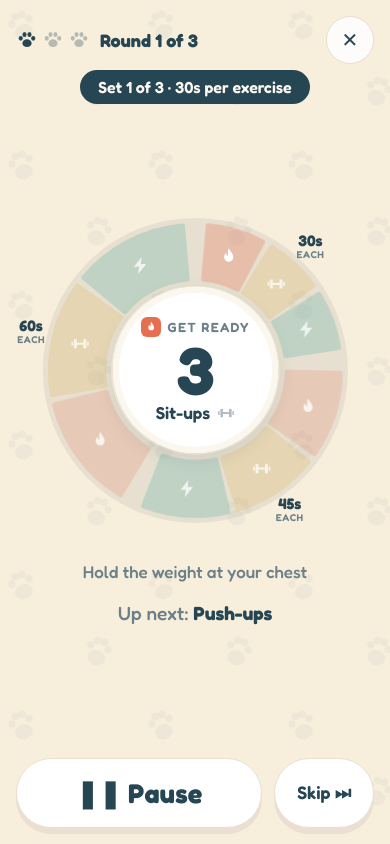
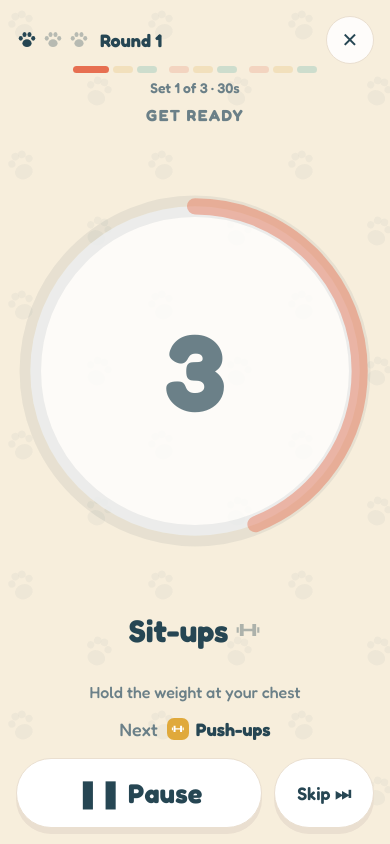
Before and after one commit to Hearsay-Law/PuppyPlaytime, a plain HTML site: page web/index.html in a window 390 px wide. Both pictures are taken after a click on the button "Let's play! 🐾". Drawn offline with Linux system fonts and the light colour scheme.

Commit message:
Separate focus and overview screens during the workout; fit to screen
- Get-ready and exercise use a focus view: big countdown in a ring that
  empties, exercise name, cues (weights, switch sides) and form tip, a
  9-bar strip for place in the round, and what's next
- Breaks and the finish keep the round overview pie with upcoming pills
- Views crossfade; each new exercise slides in. Animations are CSS-only
  and never affect timing
- Workout screen is locked to the visible area so it doesn't scroll when
  the phone's bars are showing; shorter labels throughout

Co-Authored-By: Claude Opus 5.5 <noreply@anthropic.com>
Claude-Session: https://claude.ai/code/session_01VVNgdAypbR65kVMMjqU5T7

```diff
--- a/web/app.js
+++ b/web/app.js
@@ -341,14 +341,14 @@
           <button class="edit" data-round="${r}">✎ Edit</button>
         </div>
         <ul>${names.map((n, e) => `
-          <li>${badge(e)}<span class="name">${esc(n)}${wtIcon(findEx(e, n))}${findEx(e, n).sides ? '<span class="sides" title="Switch sides halfway">⇄</span>' : ''}</span><span class="tag">${CATS[e].label}</span></li>`).join('')}
+          <li>${badge(e)}<span class="name">${esc(n)}${wtIcon(findEx(e, n))}${findEx(e, n).sides ? '<span class="sides" title="Switch sides halfway">⇄</span>' : ''}</span></li>`).join('')}
         </ul>
       </section>`).join('');
     document.querySelectorAll('#readySeg button').forEach((b) => b.classList.toggle('on', +b.dataset.v === settings.readySecs));
     const sb = $('#soundBtn');
     sb.textContent = settings.sound ? 'On' : 'Off';
     sb.classList.toggle('on', settings.sound);
-    $('#estimate').textContent = `About ${totalMinutes()} minutes, plus your breaks`;
+    $('#estimate').textContent = `About ${totalMinutes()} min + breaks`;
   }
 
   $('#rounds').addEventListener('click', (ev) => {
@@ -398,8 +398,7 @@
     const draft = settings.rounds[r].slice();
     const options = (e) => LIBRARY[e].map((x) => {
       const other = settings.rounds.findIndex((names, rr) => rr !== r && names[e] === x.name);
-      const extra = (x.weight === 'required' ? ' · weights' : x.weight ? ' · weights optional' : '') + (x.sides ? ' · both sides' : '');
-      return `<option value="${esc(x.name)}" ${x.name === draft[e] ? 'selected' : ''} ${other >= 0 ? 'disabled' : ''}>${esc(x.name)}${extra}${other >= 0 ? ` (Round ${other + 1})` : ''}</option>`;
+      return `<option value="${esc(x.name)}" ${x.name === draft[e] ? 'selected' : ''} ${other >= 0 ? 'disabled' : ''}>${esc(x.name)}${other >= 0 ? ` (Round ${other + 1})` : ''}</option>`;
     }).join('');
     const tipFor = (e) => {
       const x = findEx(e, draft[e]);
@@ -592,8 +591,8 @@
     else if (act === 'continue') continueFromBreak();
     else if (act === 'home') stopWorkout();
   });
-  // Tapping the circle also pauses / resumes.
-  $('#pieWrap').addEventListener('click', () => {
+  // Tapping the big timer also pauses / resumes.
+  $('#focusMain').addEventListener('click', () => {
     const st = cur();
     if (st && (st.type === 'ready' || st.type === 'work')) togglePause();
   });
@@ -643,16 +642,25 @@
     SET_SECONDS.forEach((sec, s) => {
       const mid = (ANG[s * 3][0] + ANG[s * 3 + 2][1]) / 2;
       const [x, y] = pt(mid, 188).split(' ').map(Number);
-      out += `<text class="lbl" x="${x}" y="${y - 6}" text-anchor="middle" dominant-baseline="middle">${sec}s</text>`;
-      out += `<text class="lbl2" x="${x}" y="${y + 9}" text-anchor="middle" dominant-baseline="middle">EACH</text>`;
+      out += `<text class="lbl" x="${x}" y="${y}" text-anchor="middle" dominant-baseline="middle">${sec}s</text>`;
     });
     return out + '</svg>';
   }
 
   // ---------- Render ----------
+  // Two views share the workout screen and crossfade:
+  //   focus    - get-ready and exercise: big countdown, ring, exercise name, cues
+  //   overview - breaks and the finish: the whole round as a pie, what's coming
+  // Rendering only reads the clock; transitions are pure CSS, so they never touch timing.
+  const RING_C = 2 * Math.PI * 92;
   function pills(r) {
     return `<div class="list">${settings.rounds[r].map((n, e) =>
       `<span class="pill">${badge(e)}${esc(n)}${wtIcon(findEx(e, n))}</span>`).join('')}</div>`;
+  }
+  function restartAnim(el, cls) {
+    el.classList.remove(cls);
+    void el.offsetWidth;
+    el.classList.add(cls);
   }
 
   function render() {
@@ -661,101 +669,108 @@
     const timed = st.type === 'ready' || st.type === 'work';
     const paused = timed && pausedAt !== null;
 
-    // Which round the pie shows and how much of it is finished
-    let pr, doneCount, active = -1, roundsDone;
-    if (timed) { pr = st.r; doneCount = st.s * 3 + st.e; active = doneCount; roundsDone = st.r; }
-    else if (st.type === 'break' && st.kind === 'set') { pr = st.r; doneCount = st.s * 3; roundsDone = st.r; }
-    else if (st.type === 'break') { pr = st.r - 1; doneCount = 9; roundsDone = st.r; }
-    else { pr = 2; doneCount = 9; roundsDone = 3; }
-
     const key = `${idx}|${paused}`;
     if (key !== shownKey) {
       shownKey = key;
       document.body.dataset.phase = st.type === 'work' ? CATS[st.e].key : st.type;
       $('#play').classList.toggle('paused', paused);
+      $('#play').dataset.view = timed ? 'focus' : 'overview';
+      const roundsDone = st.type === 'done' ? 3 : st.r;
       $('#roundDots').innerHTML = [0, 1, 2].map((i) =>
         `<span class="rdot ${i < roundsDone ? 'full' : ''} ${i === roundsDone ? 'cur' : ''}">${PAW}</span>`).join('');
-      $('#roundLabel').textContent = st.type === 'done' ? 'All 3 rounds!'
-        : st.type === 'break' && st.kind === 'round' ? `Round ${st.r} done` : `Round ${pr + 1} of 3`;
-      $('#chip').textContent = timed ? `Set ${st.s + 1} of 3 · ${SET_SECONDS[st.s]}s per exercise`
-        : st.type === 'break' && st.kind === 'set' ? `Next: set ${st.s + 1} · ${SET_SECONDS[st.s]}s per exercise` : '';
-      $('#pie').innerHTML = pieSVG(doneCount, active, st.type);
-      renderUpNext(st);
+      $('#roundLabel').textContent = st.type === 'done' ? 'All done!'
+        : st.type === 'break' && st.kind === 'round' ? `Round ${st.r} done` : `Round ${st.r + 1}`;
+      if (timed) renderFocus(st, paused);
+      else renderOverview(st);
       renderControls(st, paused);
     }
 
     // Per-frame bits
-    const phase = $('#phase'), count = $('#count'), ex = $('#exName');
-    count.classList.toggle('small', !timed);
     if (timed) {
       const rem = Math.max(0, st.dur - elapsed());
-      const label = paused ? 'Paused' : st.type === 'ready' ? 'Get ready' : CATS[st.e].label;
-      if (phase.dataset.label !== label + st.e) {
-        phase.dataset.label = label + st.e;
-        phase.innerHTML = `${badge(st.e)}<span>${label}</span>`;
+      const c = String(Math.ceil(rem));
+      if ($('#fCount').textContent !== c) $('#fCount').textContent = c;
+      // Ring empties as time runs out.
+      $('#ringProg').style.strokeDashoffset = (RING_C * (1 - rem / st.dur)).toFixed(1);
+      const x = exOf(st);
+      let cue = '', hot = false;
+      if (st.type === 'ready') {
+        cue = x.weight === 'required' ? 'Grab your weights' : x.sides ? 'Both sides, switch halfway' : '';
+      } else if (x.sides) {
+        const into = st.dur - rem;
+        if (into < st.dur / 2) cue = 'Side 1';
+        else if (into < st.dur / 2 + 3) { cue = '⇄ Switch sides!'; hot = true; }
+        else cue = 'Side 2';
       }
-      count.textContent = Math.ceil(rem);
-      const x = exOf(st);
-      if (ex.dataset.name !== x.name) { ex.dataset.name = x.name; ex.innerHTML = `${esc(x.name)}${wtIcon(x)}`; }
-      // Tip line: form cue, plus weight / side reminders.
-      let tip = esc(x.tip || ''), hot = false;
-      if (st.type === 'ready' && x.weight === 'required') tip = `<b>Grab your weights</b> · ${tip}`;
-      if (x.sides) {
-        const into = st.dur - rem;
-        if (st.type === 'ready') tip = `<b>Both sides</b>, switch halfway · ${tip}`;
-        else if (into < st.dur / 2) tip = `<b>First side</b> · ${tip}`;
-        else if (into < st.dur / 2 + 3) { tip = '⇄ Switch sides!'; hot = true; }
-        else tip = `<b>Second side</b> · ${tip}`;
-      }
-      setTip(tip, hot);
-      if (st.type === 'work') {
-        const p = Math.min(1, (st.dur - rem) / st.dur);
-        const [a0, a1] = ANG[active];
-        const prog = $('#prog');
-        if (prog) prog.setAttribute('d', arc(a0, a0 + (a1 - a0) * p));
-      }
+      setCue(cue, hot);
     } else if (st.type === 'break') {
-      setTip('', false);
-      ex.dataset.name = '';
-      phase.dataset.label = '';
-      phase.textContent = st.kind === 'set' ? 'Break' : `Round ${st.r} done!`;
-      count.textContent = mmss((Date.now() - stepStart) / 1000);
-      ex.textContent = st.kind === 'set' ? `Set ${st.s} done 🎉` : 'Good dog! 🐶';
-    } else {
-      setTip('', false);
-      ex.dataset.name = '';
-      phase.dataset.label = '';
-      phase.textContent = 'All done!';
-      count.textContent = '🏆';
-      ex.textContent = mmss((finishedAt - startedAt) / 1000);
+      $('#count').textContent = mmss((Date.now() - stepStart) / 1000);
     }
   }
 
-  function setTip(html, hot) {
-    const el = $('#tip');
-    if (el.dataset.html === html) return;
-    el.dataset.html = html;
-    el.innerHTML = html;
+  function setCue(text, hot) {
+    const el = $('#cue');
+    if (el.dataset.text === text) return;
+    el.dataset.text = text;
+    el.textContent = text;
     el.classList.toggle('hot', hot);
   }
 
-  function renderUpNext(st) {
-    const el = $('#upnext');
-    if (st.type === 'ready' || st.type === 'work') {
-      let next = null;
-      // Skip past this exercise's own work step when we're still getting ready for it.
-      for (let j = idx + (st.type === 'ready' ? 2 : 1); j < steps.length; j++) {
-        if (steps[j].type !== 'ready') { next = steps[j]; break; }
-      }
-      if (next.type === 'work') el.innerHTML = `<span class="label">Up next:</span> <b>${esc(nameOf(next))}</b>${wtIcon(exOf(next))}`;
-      else if (next.type === 'done') el.innerHTML = '<b>Last one, finish strong! 💪</b>';
-      else el.innerHTML = `<span class="label">Up next:</span> <b>${next.kind === 'round' ? 'a longer break' : 'a short break'}</b>`;
-    } else if (st.type === 'break' && st.kind === 'set') {
-      el.innerHTML = `<span class="label">Same three, ${SET_SECONDS[st.s]} seconds each</span>${pills(st.r)}`;
-    } else if (st.type === 'break') {
-      el.innerHTML = `<span class="label">Round ${st.r + 1}: new exercises</span>${pills(st.r)}`;
+  // Focus view: one exercise, as big as the screen allows.
+  function renderFocus(st, paused) {
+    const x = exOf(st), c = CATS[st.e];
+    const f = $('#focus');
+    f.style.setProperty('--cat', c.color);
+    f.classList.toggle('is-work', st.type === 'work');
+    $('#fPhase').innerHTML = paused ? '<span>Paused</span>'
+      : st.type === 'ready' ? '<span>Get ready</span>' : `${badge(st.e, 'sm')}<span>${c.label}</span>`;
+    // New exercise: slide it in. Ready -> work is the same exercise, so it stays put.
+    const nameEl = $('#fName');
+    const id = `${st.r}|${st.s}|${st.e}`;
+    if (nameEl.dataset.id !== id) {
+      nameEl.dataset.id = id;
+      nameEl.innerHTML = `${esc(x.name)}${wtIcon(x)}`;
+      $('#fTip').textContent = x.tip || '';
+      restartAnim($('#focusMain'), 'enter');
+    }
+    // A notch at the halfway mark for one-sided exercises.
+    $('#ringNotch').style.display = x.sides ? '' : 'none';
+    // Where we are in this round: 9 little bars, coloured by category.
+    const pos = st.s * 3 + st.e;
+    $('#strip').innerHTML = `<div class="bars">${Array.from({ length: 9 }, (_, k) =>
+      `<i class="${k < pos ? 'done' : k === pos ? 'now' : ''}" style="--c:${CATS[k % 3].color}"></i>`).join('')}</div>`
+      + `<span>Set ${st.s + 1} of 3 · ${SET_SECONDS[st.s]}s</span>`;
+    // What comes after this one.
+    let next = null;
+    for (let j = idx + (st.type === 'ready' ? 2 : 1); j < steps.length; j++) {
+      if (steps[j].type !== 'ready') { next = steps[j]; break; }
+    }
+    $('#fNext').innerHTML = next.type === 'work'
+      ? `<span class="label">Next</span>${badge(next.e, 'sm')}<b>${esc(nameOf(next))}</b>${wtIcon(exOf(next))}`
+      : next.type === 'done' ? '<b>Last one, finish strong! 💪</b>'
+      : `<span class="label">Next</span><b>${next.kind === 'round' ? 'Round break' : 'Break'}</b>`;
+  }
+
+  // Overview: the whole round at a glance, for breaks and the finish.
+  function renderOverview(st) {
+    let doneCount = 9;
+    if (st.type === 'break' && st.kind === 'set') doneCount = st.s * 3;
+    $('#chip').textContent = st.type === 'break' && st.kind === 'set' ? `Next: set ${st.s + 1} · ${SET_SECONDS[st.s]}s each`
+      : st.type === 'break' ? `Next: round ${st.r + 1}` : '';
+    $('#pie').innerHTML = pieSVG(doneCount, -1, st.type);
+    const phase = $('#phase'), count = $('#count'), ex = $('#exName');
+    if (st.type === 'break') {
+      phase.textContent = st.kind === 'set' ? 'Break' : `Round ${st.r} done!`;
+      count.classList.add('small');
+      count.textContent = mmss((Date.now() - stepStart) / 1000);
+      ex.textContent = st.kind === 'set' ? `Set ${st.s} done 🎉` : 'Good dog! 🐶';
+      $('#upnext').innerHTML = `<span class="label">${st.kind === 'set' ? 'Same three' : 'New exercises'}</span>${pills(st.r)}`;
     } else {
-      el.innerHTML = '<b>Sophie is so proud of you! 🐾</b>';
+      phase.textContent = 'All done!';
+      count.classList.remove('small');
+      count.textContent = '🏆';
+      ex.textContent = mmss((finishedAt - startedAt) / 1000);
+      $('#upnext').innerHTML = '<b>Sophie is so proud of you! 🐾</b>';
     }
   }
 
@@ -767,8 +782,8 @@
         <button class="skip" data-act="skip" aria-label="Skip">Skip ⏭</button>`;
     } else if (st.type === 'break') {
       el.innerHTML = st.kind === 'set'
-        ? `<button class="big" data-act="continue">Start set ${st.s + 1}<small>${SET_SECONDS[st.s]} seconds per exercise</small></button>`
-        : `<button class="big" data-act="continue">Start round ${st.r + 1}<small>${esc(settings.rounds[st.r].join(' · '))}</small></button>`;
+        ? `<button class="big" data-act="continue">Start set ${st.s + 1}</button>`
+        : `<button class="big" data-act="continue">Start round ${st.r + 1}</button>`;
     } else {
       el.innerHTML = '<button class="big" data-act="home">Back home 🏠</button>';
     }
--- a/web/index.html
+++ b/web/index.html
@@ -16,7 +16,7 @@
       <h1>Puppy Playtime
         <svg class="squiggle" viewBox="0 0 120 10" aria-hidden="true"><path d="M3 6 Q 13 1 23 6 T 43 6 T 63 6 T 83 6 T 103 6 T 117 5" fill="none" stroke="#E9B949" stroke-width="3.5" stroke-linecap="round"/></svg>
       </h1>
-      <p class="sub">3 sets per round: 30s, 45s, then 60s per exercise</p>
+      <p class="sub">3 rounds · 3 sets · 30s, 45s, 60s</p>
     </header>
 
     <button id="shuffleBtn" class="shuffle">🎲 Shuffle workout</button>
@@ -47,7 +47,32 @@
       <div class="rounds-ind"><span id="roundDots"></span><span id="roundLabel"></span></div>
       <button id="endBtn" class="icon" aria-label="End workout">✕</button>
     </div>
+    <div class="views">
+      <!-- Focus: get-ready and exercise -->
+      <div id="focus" class="view focus">
+        <div id="strip" class="strip"></div>
+        <div id="focusMain" class="focus-main">
+          <div id="fPhase" class="fphase"></div>
+          <div class="ring-box">
+            <div class="ring-wrap">
+              <svg viewBox="0 0 200 200" aria-hidden="true">
+                <circle class="ring-track" cx="100" cy="100" r="92"/>
+                <circle id="ringProg" class="ring-prog" cx="100" cy="100" r="92" stroke-dasharray="578.05" transform="rotate(-90 100 100)"/>
+                <line id="ringNotch" class="ring-notch" x1="100" y1="180" x2="100" y2="200"/>
+              </svg>
+              <div id="fCount" class="fcount"></div>
+            </div>
+          </div>
+          <div id="fName" class="fname"></div>
+          <div id="cue" class="cue"></div>
+          <div id="fTip" class="ftip"></div>
+        </div>
+        <div id="fNext" class="fnext"></div>
+      </div>
+      <!-- Overview: breaks and the finish -->
+      <div id="overview" class="view overview">
         <div id="chip" class="chip"></div>
+        <div class="pie-box">
           <div class="pie-wrap" id="pieWrap">
             <div id="pie"></div>
             <div class="center">
@@ -56,8 +81,10 @@
               <div id="exName" class="ex"></div>
             </div>
           </div>
-    <div id="tip" class="tip"></div>
+        </div>
         <div id="upnext" class="upnext"></div>
+      </div>
+    </div>
     <div id="controls" class="controls"></div>
   </section>
 
--- a/web/style.css
+++ b/web/style.css
@@ -172,12 +172,97 @@ h1 .squiggle { display: block; width: 120px; height: 10px; margin: 4px auto 0; }
 .chip:empty { visibility: hidden; }
 .chip:empty::before { content: "."; }
 
+/* The workout screen is locked to the visible area (no scrolling). Two views
+   share it and crossfade: focus (get-ready + exercise) and overview (breaks). */
+#play { height: 100vh; height: 100dvh; min-height: 0; overflow: hidden; }
+.views { flex: 1 1 0; min-height: 0; display: grid; }
+.view {
+  grid-area: 1 / 1; min-height: 0; display: flex; flex-direction: column;
+  opacity: 0; visibility: hidden; transform: scale(.96);
+  transition: opacity .35s ease, transform .35s ease, visibility 0s linear .35s;
+}
+#play[data-view="focus"] .focus,
+#play[data-view="overview"] .overview {
+  opacity: 1; visibility: visible; transform: none;
+  transition: opacity .45s ease .1s, transform .5s cubic-bezier(.2, .8, .2, 1) .1s, visibility 0s;
+}
+
+/* ----- Focus view ----- */
+.strip { display: flex; flex-direction: column; align-items: center; gap: 6px; margin-top: 2px; }
+.strip .bars { display: flex; gap: 4px; }
+.strip i {
+  display: block; width: 20px; height: 7px; border-radius: 4px; background: var(--c); opacity: .2;
+  transition: width .4s, opacity .4s;
+}
+.strip i:nth-child(3n):not(:last-child) { margin-right: 8px; }
+.strip i.done { opacity: .85; }
+.strip i.now { opacity: 1; width: 36px; }
+.strip span { font-size: 14px; font-weight: 600; color: var(--muted); }
+
+.focus-main {
+  flex: 1 1 0; min-height: 0; display: flex; flex-direction: column; align-items: center;
+  justify-content: center; text-align: center; padding: 6px 0;
+}
+.fphase {
+  display: flex; align-items: center; gap: 8px; min-height: 26px;
+  font-size: 16px; font-weight: 700; letter-spacing: 1.4px; text-transform: uppercase; color: var(--muted);
+}
+.ring-box {
+  flex: 1 1 0; min-height: 0; width: 100%; container-type: size;
+  display: flex; align-items: center; justify-content: center; margin: 4px 0;
+}
+.ring-wrap { position: relative; width: min(100cqw, 100cqh, 380px); aspect-ratio: 1; }
+.ring-wrap svg { width: 100%; height: 100%; display: block; }
+.ring-track { fill: rgba(255, 255, 255, .8); stroke: rgba(38, 70, 83, .08); stroke-width: 12; }
+.ring-prog {
+  fill: none; stroke: var(--cat); stroke-width: 9; stroke-linecap: round; opacity: .45;
+  transition: stroke-width .4s, opacity .4s, stroke .4s;
+}
+.focus.is-work .ring-prog { stroke-width: 13; opacity: 1; }
+.ring-notch { stroke: var(--ink); stroke-width: 3; stroke-linecap: round; opacity: .35; }
+.fcount {
+  position: absolute; inset: 0; display: flex; align-items: center; justify-content: center;
+  font-size: min(30cqw, 30cqh, 110px); font-weight: 700; line-height: 1;
+  font-variant-numeric: tabular-nums; color: var(--muted);
+  transition: font-size .4s cubic-bezier(.2, .8, .2, 1), color .4s;
+}
+.focus.is-work .fcount { font-size: min(42cqw, 42cqh, 150px); color: var(--ink); }
+.paused .fcount { animation: blink 1s steps(2) infinite; }
+.paused .ring-prog { opacity: .25; }
+
+.fname { font-size: clamp(26px, 8vw, 38px); font-weight: 700; line-height: 1.1; max-width: 95%; }
+.fname .wtag { vertical-align: -1px; }
+.fname .wtag .wt { width: 26px; height: 26px; }
+.cue { min-height: 30px; margin-top: 4px; font-size: 20px; font-weight: 700; color: var(--ink); }
+.cue.hot { color: var(--accent-d); font-size: 26px; animation: pulse-t .5s ease-in-out infinite alternate; }
+@keyframes pulse-t { to { transform: scale(1.08); } }
+.ftip { min-height: 22px; font-size: 16px; color: var(--muted); }
+
+/* A new exercise slides in, piece by piece. */
+.focus-main.enter > * { animation: enter-up .55s cubic-bezier(.2, .8, .2, 1) backwards; }
+.focus-main.enter > :nth-child(2) { animation-name: enter-zoom; animation-delay: .04s; }
+.focus-main.enter > :nth-child(3) { animation-delay: .1s; }
+.focus-main.enter > :nth-child(4) { animation-delay: .14s; }
+.focus-main.enter > :nth-child(5) { animation-delay: .18s; }
+@keyframes enter-up { from { opacity: 0; transform: translateY(14px); } }
+@keyframes enter-zoom { from { opacity: 0; transform: scale(.9); } }
+
+.fnext {
+  display: flex; align-items: center; justify-content: center; gap: 7px;
+  min-height: 30px; margin: 4px 0 14px; font-size: 18px;
+}
+.fnext .label { color: var(--muted); font-weight: 500; margin-right: 2px; }
+.fnext .wtag { margin-left: 0; }
+
+/* ----- Overview ----- */
+.pie-box {
+  flex: 1 1 0; min-height: 0; container-type: size;
+  display: flex; align-items: center; justify-content: center; padding: 6px 0;
+}
 .pie-wrap {
   position: relative;
-  width: min(92vw, 48vh, 460px);
-  width: min(92vw, 48dvh, 460px);
+  width: min(100cqw, 100cqh, 460px);
   aspect-ratio: 1;
-  margin: auto auto 0;
 }
 #pie, #pie svg { width: 100%; height: 100%; display: block; overflow: visible; }
 .center {
@@ -211,16 +296,8 @@ h1 .squiggle { display: block; width: 120px; height: 10px; margin: 4px auto 0; }
 .sicon { fill: #fff; }
 .sicon.todo { opacity: .75; }
 .lbl { font-size: 17px; font-weight: 700; fill: var(--ink); }
-.lbl2 { font-size: 11px; font-weight: 600; fill: var(--muted); letter-spacing: .5px; }
 
-.tip {
-  text-align: center; font-size: 17px; color: var(--muted); margin-top: 12px; min-height: 26px;
-  transition: transform .2s;
-}
-.tip b { color: var(--ink); }
-.tip.hot { color: var(--accent-d); font-weight: 700; font-size: 24px; animation: pulse-t .5s ease-in-out infinite alternate; }
-@keyframes pulse-t { to { transform: scale(1.08); } }
-.upnext { text-align: center; font-size: 19px; margin: 14px 0; min-height: 56px; }
+.upnext { text-align: center; font-size: 19px; margin: 8px 0 14px; min-height: 30px; }
 .upnext .label { color: var(--muted); font-weight: 500; }
 .upnext b { font-weight: 700; }
 .upnext .list { display: flex; flex-wrap: wrap; justify-content: center; gap: 8px; margin-top: 8px; }
@@ -229,7 +306,7 @@ h1 .squiggle { display: block; width: 120px; height: 10px; margin: 4px auto 0; }
   font-weight: 600; display: inline-flex; align-items: center; gap: 7px; font-size: 16px;
 }
 .pill .badge { width: 24px; height: 24px; border-radius: 50%; }
-.controls { margin-top: auto; display: flex; gap: 12px; align-items: stretch; }
+.controls { flex: none; display: flex; gap: 12px; align-items: stretch; }
 .controls .big { flex: 1; }
 .skip {
   border: 1.5px solid var(--line); border-radius: 999px; background: #fff; font-size: 18px; font-weight: 600;
```
Also changed, not shown: 1 other file. Lines whose indentation alone changed are shown as unchanged.
